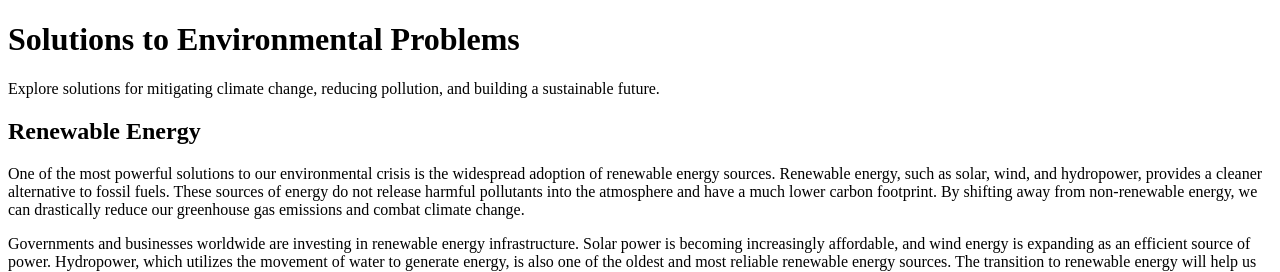
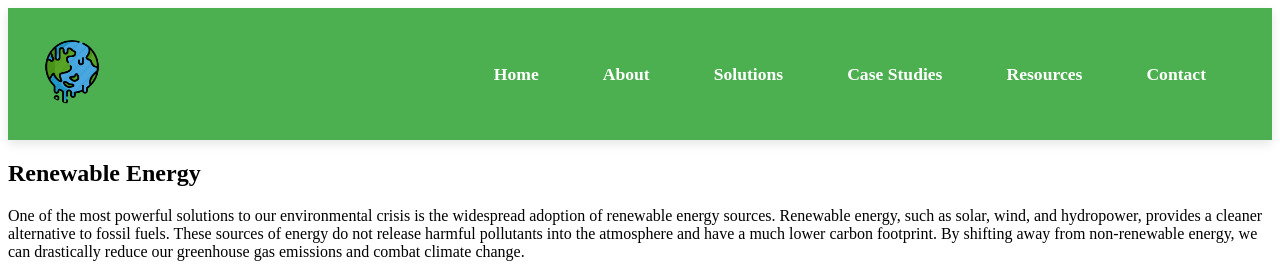
Before and after one commit to Daashkoo/environment-main, a PHP site: page /pages/solutions.html in a window 1280 px wide. Shown: the top 272 px of the page. Run offline with PHP 8.4, Linux system fonts and the light colour scheme.

Commit message:
Final structure change

```diff
--- a/CSS/footer.css
+++ b/CSS/footer.css
@@ -16,7 +16,7 @@ footer {
         background: #0b0713;
     }
     50% {
-        background: #a22522;
+        background: #19391b;
     }
     100% {
         background: #0b0713;
--- a/CSS/navbar.css
+++ b/CSS/navbar.css
@@ -1,94 +1,69 @@
-/* Navbar container */
-.navbar {
-    background-color: #4CAF50; /* Primary Green color */
-    color: #0b0713; /* Dark Brown/Black for text */
-    padding: 16px;
-    box-shadow: 0 4px 8px rgba(0, 0, 0, 0.1);
-    position: sticky;
-    top: 0;
-    z-index: 50;
-    font-family: Arial, sans-serif;
+/* General Navbar Styling */
+header {
+    background-color: #4caf50;
+    color: #ffffff;
+    padding: 2rem;
+    box-shadow: 0 4px 10px rgba(0, 0, 0, 0.1);
+    display: flex;
+    justify-content: space-between;
+    align-items: center;
+    position: relative;  /* To make sure absolute positioning works */
 }
 
-/* Logo and Website Name */
-.navbar a {
-    text-decoration: none;
-    color: inherit;
+/* Logo styling */
+header a img {
+    width: 4rem;
+    height: 4rem;
+    border-radius: 50%;
+    object-fit: cover;
 }
 
-.navbar img {
-    width: 50px;
-    height: 50px;
-    border-radius: 50%;
-    object-fit: cover;
-    margin-right: 10px;
+
+/* General link styling */
+.nav-link {
+    text-decoration: none;
+    color: #ffffff;
+    font-weight: bold;
+    font-size: 1.1rem;
+    padding: 0.5rem 1rem;
+    display: inline-block;
+    transition: color 0.3s ease, transform 0.3s ease, background-color 0.3s ease; /* Smooth transition */
+    border-radius: 5px;
 }
 
-/* Navbar links */
-.nav-link {
-    color: #0b0713; /* Dark text color */
-    font-size: 18px;
-    font-weight: 600;
-    padding: 8px 16px;
-    text-transform: uppercase;
-    letter-spacing: 1px;
-    transition: color 0.3s ease, transform 0.3s ease;
+/* Hover effect for all links (main nav links) */
+.nav-link:hover {
+    color: #ffffff;  /* White text color */
+    background-color: #2c6e2f;
+    transform: translateY(-2px);
 }
 
-/* Hover effect */
-.nav-link:hover {
-    color: #A22522; /* Dark Red color */
-    transform: scale(1.05);
+/* Navbar links - right-aligned using absolute positioning */
+#navbar-links {
+    display: flex;
+    gap: 2rem;            /* Space between each nav link */
+    position: absolute;   /* Position the nav links absolutely */
+    right: 50px;             /* Align them to the right */
+    top: 50%;             /* Center vertically */
+    transform: translateY(-50%);  /* Offset by half of its own height to perfectly center it */
 }
 
-/* Mobile Hamburger Button */
-#hamburger {
-    display: block;
-    cursor: pointer;
-}
-
-#hamburger span {
-    display: block;
-    width: 25px;
-    height: 2px;
-    background-color: #0b0713;
-    margin: 4px 0;
-}
-
-/* Mobile Menu (for smaller screens) */
-#navbar-links {
-    display: flex;
-    gap: 20px;
-}
-
-@media (max-width: 768px) {
-    .navbar {
-        padding: 10px 15px;
-    }
-
+/* Responsive Design */
+@media (max-width: 1024px) {
     #navbar-links {
         display: none;
         flex-direction: column;
-        gap: 10px;
-        align-items: center;
-        background-color: #F0F0F0;
+        gap: 1.5rem;
         position: absolute;
-        top: 60px;
+        top: 80px;
         left: 0;
-        right: 0;
-        padding: 20px;
+        width: 100%;
+        background-color: #4caf50; /* Primary Green */
+        padding: 2rem;
+        box-shadow: 0 4px 10px rgba(0, 0, 0, 0.1);
     }
 
-    #navbar-links.active {
+    #navbar-links.open {
         display: flex;
     }
-
-    #hamburger {
-        display: block;
-    }
 }
-
-/* Make the hamburger button show the nav menu */
-#hamburger.active + #navbar-links {
-    display: flex;
-}
--- a/pages/solutions.html
+++ b/pages/solutions.html
@@ -7,17 +7,31 @@
     <title>Solutions | Global Environmental Awareness</title>
     <link rel="stylesheet" href="../css/styles.css">
     <link rel="stylesheet" href="../css/footer.css">
+    <link rel="stylesheet" href="../css/navbar.css">
+    <link rel="stylesheet" href="../css/footer.css">
 </head>
 <body>
 
-    <!-- Header Section -->
-    <header>
-        <div class="container">
-            <h1>Solutions to Environmental Problems</h1>
-            <p>Explore solutions for mitigating climate change, reducing pollution, and building a sustainable future.</p>
+   <!-- Header Section -->
+<header class="bg-[#4caf50] text-[#ffffff] p-8 shadow-lg sticky top-0 z-50">
+    <nav class="container mx-auto flex items-center justify-between">
+        <!-- Logo on the left -->
+        <a href="../index.html" class="flex items-center space-x-2">
+            <img src="../images/logo.png" alt="Logo" class="w-12 h-12 rounded-full object-cover"> <!-- Adjusted size of the logo -->
+            <span class="text-4xl font-bold hover:text-[#388e3c] transition duration-300"></span>
+        </a>
+
+        <!-- Navbar Links on the right -->
+        <div class="lg:flex space-x-6 hidden" id="navbar-links">
+            <a href="../index.html" class="nav-link">Home</a>
+            <a href="../pages/about.html" class="nav-link">About</a>
+            <a href="../pages/solutions.html" class="nav-link">Solutions</a>
+            <a href="../pages/case-studies.html" class="nav-link">Case Studies</a>
+            <a href="../pages/resources.html" class="nav-link">Resources</a>
+            <a href="../pages/contact.html" class="nav-link">Contact</a>
         </div>
-    </header>
-
+    </nav>
+</header>
     <!-- Solutions Content Section -->
     <main>
         <div class="container">
@@ -37,12 +51,45 @@
         </div>
     </main>
 
-    <!-- Footer -->
-    <footer>
-        <div class="container">
-            <p>&copy; 2025 Global Environmental Awareness | Designed by Your Name</p>
+   <!-- Footer -->
+   <footer>
+    <div class="footer-container">
+        <div class="footer-business">
+            <a href="index.html" class="footer-logo-link">
+                <img src="../images/logo.png" alt="Logo" class="footer-logo">
+            </a>
+            <p>Environmental Awareness - Protecting Our Future</p>
         </div>
-    </footer>
+
+        <div class="footer-links">
+            <a href="../index.html" class="hover:text-gray-300">Home</a>
+            <a href="../pages/about.html" class="hover:text-gray-300">About</a>
+            <a href="../pages/solutions.html" class="hover:text-gray-300">Solutions</a>
+        <a href="../pages/case-studies.html" class="hover:text-gray-300">Case Studies</a>
+        <a href="../pages/contact.html" class="hover:text-gray-300">Contact</a>
+        </div>
+
+        <div class="footer-contact">
+            <div class="footer-address">
+                <i class="fas fa-map-marker-alt"></i>
+                <p>Global Outreach, Earth</p>
+            </div>
+            <div class="footer-phone">
+                <i class="fas fa-phone-alt"></i>
+                <p>(123) 456-7890</p>
+            </div>
+            <div class="footer-email">
+                <i class="fas fa-envelope"></i>
+                <p><a href="mailto:info@environmentalawareness.com">info@environmentalawareness.com</a></p>
+            </div>
+        </div>
+    </div>
+
+    <div class="footer-copy">
+        <p>&copy; 2025 Environmental Awareness. All rights reserved.</p>
+    </div>
+</footer>
+
 
 </body>
 </html>
```
Also changed, not shown: index.html (+9 -16 lines), pages/about.html (+57 -11 lines), pages/case-studies.html (+58 -11 lines), pages/contact.html (+58 -12 lines), pages/resources.html (+57 -10 lines).
